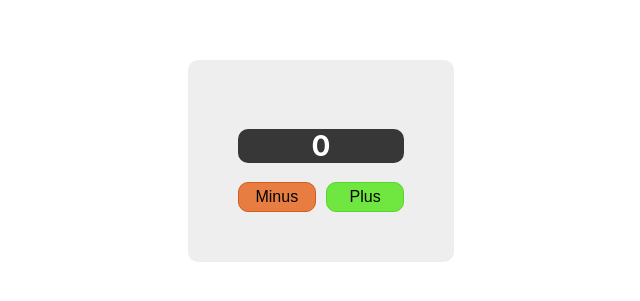
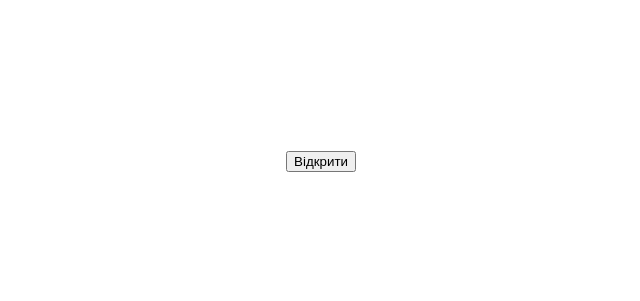
Before and after one commit to Jolas25/React, a React (Create React App) app: page / in a window 1280 px wide. Shown: the part 239-540 px from the top of the page, without its empty margins (319-959 px from the left). Built offline with nearby package versions, Linux system fonts and the light colour scheme.

Commit message:
create modal

```diff
--- a/src/App.js
+++ b/src/App.js
@@ -1,31 +1,10 @@
-import { useState } from "react";
 import "./App.scss";
 
 function App() {
-  const [count, setCount] = useState(0);
-
   return (
     <div className="App">
-      <div className="counter">
-        <h1 className="count">{count}</h1>
-        <div className="buttons">
-          <button
-            className="button minus"
-            onClick={() => {
-              setCount(count - 1);
-            }}
-          >
-            Minus
-          </button>
-          <button
-            className="button plus"
-            onClick={() => {
-              setCount(count + 1);
-            }}
-          >
-            Plus
-          </button>
-        </div>
+      <div className="modal">
+        <button>Відкрити</button>
       </div>
     </div>
   );
--- a/src/App.scss
+++ b/src/App.scss
@@ -32,51 +32,3 @@
 .App-link {
   color: #61dafb;
 }
-.counter{
-  background-color: #eee;
-  padding: 50px;
-  display: flex;
-  justify-content: center;
-  align-items: center;
-  flex-wrap: wrap;
-  border-radius: 10px;
-  transition: all 0.3s ease 0s;
-  &:hover{
-    background-color: rgb(218, 214, 214);
-  }
-}
-.count{
-  flex:  0 0 100%;
-  background-color: rgb(56, 55, 55);
-  color: #fff;
-  border-radius: 10px;
-}
-.buttons{
-  flex: 0 1 100%;
-  display: flex;
-  justify-content: space-between;
-  column-gap: 10px;
-}
-.button{
-  padding: 5px 15px;
-  font-size: 16px;
-  flex: 0 1 50%;
-  border-radius: 10px;
-
-}
-.plus{
-  background-color: rgb(111, 231, 64);
-  border: 1px solid rgb(87, 214, 37);
-  transition: all 0.3s ease 0s;
-  &:hover{
-    background-color: rgb(87, 214, 37);
-  }
-}
-.minus{
-  background-color: rgb(231, 125, 64);
-  border: 1px solid rgb(209, 94, 27);
-  transition: all 0.3s ease 0s;
-  &:hover{
-    background-color: rgb(209, 94, 27);
-  }
-}
```
